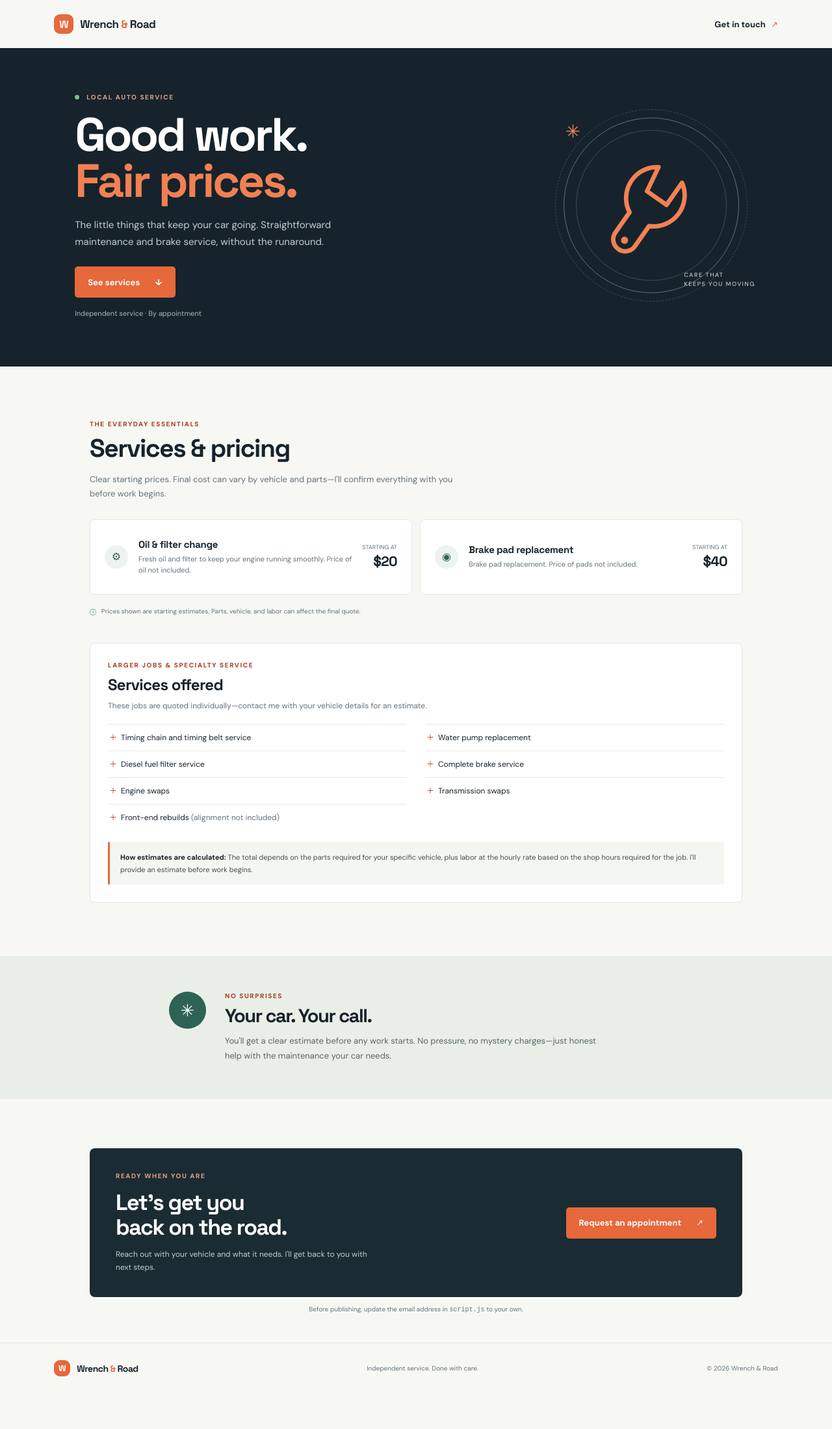
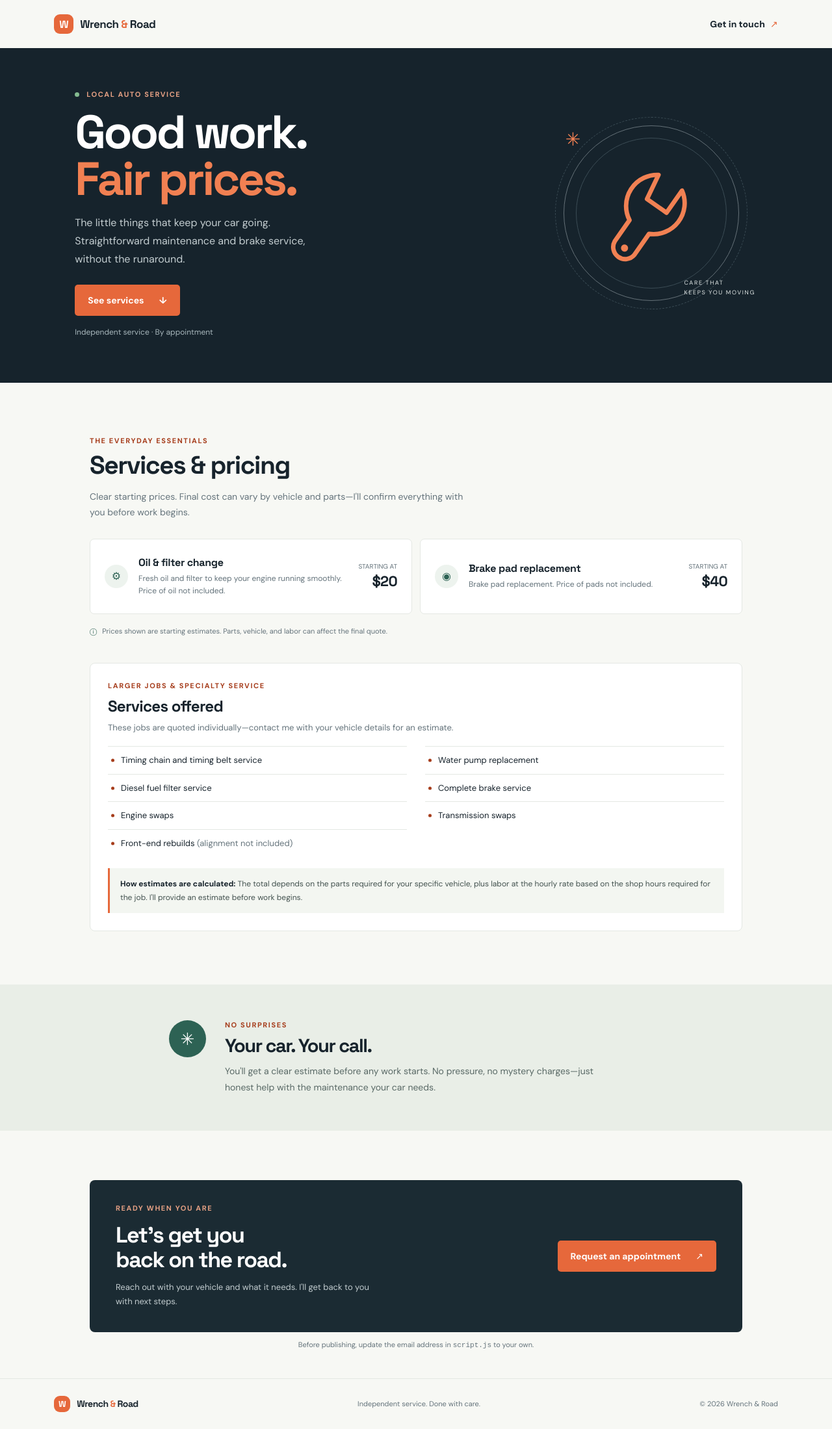
Before and after one commit to Cheezymrp/Mechanic-website, a plain HTML site: page index.html in a window 1280 px wide. Shown: the whole page at 65% size. Before the commit the page ends 2144 px from the top, so only its background shows below. Drawn offline with Linux system fonts and the light colour scheme.

Commit message:
Add files via upload

```diff
--- a/styles.css
+++ b/styles.css
@@ -44,7 +44,7 @@ button:focus-visible, a:focus-visible, input:focus-visible {
   color: var(--white); background: var(--orange); font-size: 16px;
 }
 .brand-amp { color: var(--orange); }
-.header-cta { color: var(--ink); text-decoration: none; font-size: 13px; font-weight: 700; }
+.header-cta { color: var(--ink); text-decoration: none; font-size: 14px; font-weight: 700; }
 .header-cta span { margin-left: 5px; color: var(--orange); }
 .hero {
   position: relative; min-height: 490px; padding: 64px max(9%, calc((100% - 1080px) / 2)) 70px;
@@ -52,23 +52,23 @@ button:focus-visible, a:focus-visible, input:focus-visible {
   overflow: hidden; color: #fff; background: #16232c;
 }
 .hero-content { max-width: 530px; position: relative; z-index: 1; }
-.eyebrow { margin: 0 0 15px; color: var(--orange-dark); font-size: 10px; line-height: 1.4; letter-spacing: 1.6px; font-weight: 700; }
+.eyebrow { margin: 0 0 15px; color: var(--orange-dark); font-size: 11px; line-height: 1.4; letter-spacing: 1.6px; font-weight: 700; }
 .hero .eyebrow { color: #e6a184; }
 .status-dot { display: inline-block; width: 7px; height: 7px; margin-right: 7px; border-radius: 50%; background: #84bb90; }
 h1, h2, h3, p { margin-top: 0; }
 h1, h2, h3 { font-family: 'Space Grotesk', sans-serif; }
 h1 { margin-bottom: 18px; font-size: clamp(46px, 6vw, 72px); line-height: .99; letter-spacing: -3.4px; }
 h1 span { color: #f18052; }
-.hero-copy { max-width: 410px; margin-bottom: 25px; color: #c3cdd0; font-size: 15px; line-height: 1.75; }
+.hero-copy { max-width: 410px; margin-bottom: 25px; color: #c3cdd0; font-size: 16px; line-height: 1.75; }
 .button {
   min-height: 48px; display: inline-flex; align-items: center; justify-content: center; gap: 23px;
   padding: 0 20px; border: 0; border-radius: 5px; text-decoration: none;
-  font-size: 13px; font-weight: 700; cursor: pointer; transition: background .18s ease, transform .18s ease;
+  font-size: 14px; font-weight: 700; cursor: pointer; transition: background .18s ease, transform .18s ease;
 }
 .button:hover { transform: translateY(-1px); }
 .button-primary { color: #fff; background: var(--orange); }
 .button-primary:hover { background: #cf5730; }
-.hero-note { margin: 17px 0 0; color: #a8b7bc; font-size: 11px; }
+.hero-note { margin: 17px 0 0; color: #a8b7bc; font-size: 12px; }
 .hero-art { width: 325px; height: 325px; flex: 0 0 325px; position: relative; display: grid; place-items: center; color: #f18153; }
 .art-ring { position: absolute; width: 270px; height: 270px; border: 1px solid #657178; border-radius: 50%; }
 .art-ring::before, .art-ring::after { position: absolute; content: ''; border: 1px solid #3b4c55; border-radius: 50%; }
@@ -86,7 +86,7 @@ h2 { margin-bottom: 0; font-size: clamp(29px, 4vw, 39px); line-height: 1.12; let
   color: var(--green); background: transparent; font-size: 12px; font-weight: 700; cursor: pointer;
 }
 .text-button span { padding-left: 4px; font-size: 16px; }
-.section-intro { max-width: 600px; margin: 15px 0 28px; color: var(--muted); font-size: 13px; line-height: 1.7; }
+.section-intro { max-width: 600px; margin: 15px 0 28px; color: var(--muted); font-size: 14px; line-height: 1.7; }
 .service-list { display: grid; grid-template-columns: repeat(2, minmax(0, 1fr)); gap: 12px; }
 .service-card {
   min-height: 116px; padding: 21px 22px; display: flex; justify-content: space-between; align-items: center; gap: 16px;
@@ -99,35 +99,35 @@ h2 { margin-bottom: 0; font-size: clamp(29px, 4vw, 39px); line-height: 1.12; let
   border-radius: 50%; color: var(--green); background: #edf3ee; font-size: 16px;
 }
 .service-details { min-width: 0; flex: 1; }
-.service-details h3 { margin: 0 0 5px; font-size: 15px; letter-spacing: -.3px; }
-.service-details p { margin: 0; color: var(--muted); font-size: 11px; line-height: 1.55; }
+.service-details h3 { margin: 0 0 5px; font-size: 16px; letter-spacing: -.3px; }
+.service-details p { margin: 0; color: var(--muted); font-size: 12px; line-height: 1.55; }
 .service-price { flex: 0 0 auto; text-align: right; white-space: nowrap; }
-.service-price span { display: block; color: var(--muted); font-size: 9px; }
-.service-price strong { display: block; margin-top: 2px; font-family: 'Space Grotesk', sans-serif; font-size: 21px; letter-spacing: -.7px; }
+.service-price span { display: block; color: var(--muted); font-size: 10px; }
+.service-price strong { display: block; margin-top: 2px; font-family: 'Space Grotesk', sans-serif; font-size: 22px; letter-spacing: -.7px; }
 .service-actions { display: flex; justify-content: flex-end; gap: 6px; margin-top: 8px; }
 .service-actions button { padding: 5px 7px; border: 0; border-radius: 3px; color: var(--green); background: #edf3ee; font-size: 10px; font-weight: 700; cursor: pointer; }
 .service-actions .delete-service { color: #a63d1c; background: #fbefeb; }
 .empty-services { padding: 24px; grid-column: 1 / -1; color: var(--muted); text-align: center; border: 1px dashed #cfd7d0; border-radius: 7px; }
-.price-note { margin: 18px 0 0; color: var(--muted); font-size: 10px; line-height: 1.6; }
+.price-note { margin: 18px 0 0; color: var(--muted); font-size: 11px; line-height: 1.6; }
 .price-note span { margin-right: 5px; color: var(--green); }
 .quoted-services { margin-top: 40px; padding: 27px; border: 1px solid var(--line); border-radius: 8px; background: #fff; }
 .quoted-heading .eyebrow { margin-bottom: 7px; }
 .quoted-heading h3 { margin: 0; font-size: 24px; letter-spacing: -.7px; }
-.quoted-heading > p:last-child { margin: 8px 0 18px; color: var(--muted); font-size: 12px; line-height: 1.6; }
+.quoted-heading > p:last-child { margin: 8px 0 18px; color: var(--muted); font-size: 13px; line-height: 1.6; }
 .quoted-list { margin: 0; padding: 0; display: grid; grid-template-columns: repeat(2, minmax(0, 1fr)); gap: 0 28px; list-style: none; }
-.quoted-list li { position: relative; padding: 11px 8px 11px 20px; border-top: 1px solid var(--line); color: var(--ink); font-size: 12px; line-height: 1.5; }
-.quoted-list li::before { position: absolute; left: 2px; color: var(--orange-dark); content: "＋"; font-weight: 700; }
+.quoted-list li { position: relative; padding: 11px 8px 11px 20px; border-top: 1px solid var(--line); color: var(--ink); font-size: 13px; line-height: 1.5; }
+.quoted-list li::before { position: absolute; top: 50%; left: 5px; width: 5px; height: 5px; border-radius: 50%; background: var(--orange-dark); content: ""; transform: translateY(-50%); }
 .quoted-list li span { color: var(--muted); }
-.quote-policy { margin: 18px 0 0; padding: 14px 16px; border-left: 3px solid var(--orange); color: #43524f; background: #f3f6f1; font-size: 11px; line-height: 1.7; }
+.quote-policy { margin: 18px 0 0; padding: 14px 16px; border-left: 3px solid var(--orange); color: #43524f; background: #f3f6f1; font-size: 12px; line-height: 1.7; }
 .quote-policy strong { color: var(--ink); }
 .manager-panel { margin-top: 25px; padding: 22px; border: 1px solid #dfe6df; border-radius: 8px; background: #edf2eb; }
 .manager-heading { display: flex; justify-content: space-between; align-items: flex-start; }
 .manager-heading .eyebrow { margin-bottom: 6px; }
 .manager-heading h3 { margin: 0; font-size: 20px; letter-spacing: -.5px; }
 .icon-button { width: 36px; height: 36px; border: 1px solid #d4ddd4; border-radius: 50%; color: var(--ink); background: #fff; font-size: 23px; cursor: pointer; }
-.manager-help { margin: 10px 0 20px; color: var(--muted); font-size: 11px; line-height: 1.6; }
+.manager-help { margin: 10px 0 20px; color: var(--muted); font-size: 12px; line-height: 1.6; }
 .service-form { display: grid; grid-template-columns: 2fr 1fr; gap: 13px; }
-.form-field label { display: block; margin-bottom: 6px; font-size: 11px; font-weight: 700; }
+.form-field label { display: block; margin-bottom: 6px; font-size: 12px; font-weight: 700; }
 .form-field input { width: 100%; min-height: 43px; padding: 0 11px; border: 1px solid #d7ded7; border-radius: 4px; color: var(--ink); background: #fff; font-size: 13px; }
 .form-field input::placeholder { color: #87918e; }
 .form-field-wide { grid-column: 1 / -1; }
@@ -143,14 +143,14 @@ h2 { margin-bottom: 0; font-size: clamp(29px, 4vw, 39px); line-height: 1.12; let
 .about-icon { width: 57px; height: 57px; display: grid; place-items: center; border-radius: 50%; color: #fff; background: var(--green); font-size: 26px; }
 .about-inner .eyebrow { margin-bottom: 7px; }
 .about-inner h2 { font-size: 29px; }
-.about-inner p:last-child { max-width: 590px; margin: 11px 0 0; color: #596966; font-size: 13px; line-height: 1.75; }
+.about-inner p:last-child { max-width: 590px; margin: 11px 0 0; color: #596966; font-size: 14px; line-height: 1.75; }
 .contact { padding-top: 76px; padding-bottom: 45px; }
 .contact-card { padding: 36px 40px; display: flex; justify-content: space-between; align-items: center; gap: 28px; border-radius: 8px; color: #fff; background: #1b2b33; }
 .contact-card .eyebrow { color: #e6a184; }
 .contact-card h2 { font-size: 34px; }
-.contact-copy { max-width: 410px; margin: 11px 0 0; color: #c3cdd0; font-size: 12px; line-height: 1.7; }
+.contact-copy { max-width: 410px; margin: 11px 0 0; color: #c3cdd0; font-size: 13px; line-height: 1.7; }
 .contact-button { flex: 0 0 auto; }
-.contact-placeholder { margin: 12px 0 0; color: var(--muted); font-size: 10px; text-align: center; }
+.contact-placeholder { margin: 12px 0 0; color: var(--muted); font-size: 11px; text-align: center; }
 .contact-placeholder code { font-size: inherit; }
 .site-footer {
   min-height: 78px; padding: 18px max(6.5%, calc((100% - 1160px) / 2)); display: flex;
@@ -158,36 +158,36 @@ h2 { margin-bottom: 0; font-size: clamp(29px, 4vw, 39px); line-height: 1.12; let
 }
 .footer-brand { font-size: 14px; }
 .footer-brand .brand-mark { width: 25px; height: 25px; font-size: 13px; }
-.site-footer p, .copyright { margin: 0; color: var(--muted); font-size: 10px; }
+.site-footer p, .copyright { margin: 0; color: var(--muted); font-size: 11px; }
 
 @media (max-width: 650px) {
   .site-header { height: 64px; padding: 0 20px; }
   .brand { gap: 8px; font-size: 15px; }
-  .header-cta { font-size: 11px; }
+  .header-cta { font-size: 12px; }
   .hero { min-height: 420px; padding: 57px 24px 54px; }
   .hero-content { max-width: 100%; }
   h1 { font-size: clamp(48px, 13vw, 66px); }
-  .hero-copy { max-width: 340px; font-size: 14px; }
+  .hero-copy { max-width: 340px; font-size: 15px; }
   .hero-art { position: absolute; width: 170px; height: 170px; right: -60px; bottom: 6px; opacity: .16; }
   .art-ring { width: 150px; height: 150px; }
   .wrench-art { width: 95px; }
   .art-caption, .art-star { display: none; }
   .section-wrap { padding: 58px 20px; }
   .section-heading { align-items: center; }
-  .section-heading .eyebrow { font-size: 9px; }
+  .section-heading .eyebrow { font-size: 10px; }
   h2 { font-size: 29px; }
-  .text-button { max-width: 120px; font-size: 11px; }
-  .section-intro { margin: 12px 0 22px; font-size: 12px; }
+  .text-button { max-width: 120px; font-size: 12px; }
+  .section-intro { margin: 12px 0 22px; font-size: 13px; }
   .service-list { grid-template-columns: 1fr; gap: 9px; }
   .service-card { min-height: 105px; padding: 17px 15px; gap: 12px; }
   .service-card-editing { grid-template-columns: 36px minmax(0, 1fr) auto; }
-  .service-details h3 { font-size: 14px; }
-  .service-details p { font-size: 10px; }
+  .service-details h3 { font-size: 15px; }
+  .service-details p { font-size: 11px; }
   .service-price strong { font-size: 19px; }
   .quoted-services { margin-top: 30px; padding: 19px 16px; }
   .quoted-heading h3 { font-size: 22px; }
   .quoted-list { grid-template-columns: 1fr; }
-  .quoted-list li { font-size: 11px; }
+  .quoted-list li { font-size: 12px; }
   .quote-policy { padding: 12px; }
   .manager-panel { padding: 17px; }
   .service-form { grid-template-columns: 1fr 1fr; }
@@ -195,7 +195,7 @@ h2 { margin-bottom: 0; font-size: clamp(29px, 4vw, 39px); line-height: 1.12; let
   .about-inner { grid-template-columns: 43px 1fr; gap: 15px; }
   .about-icon { width: 42px; height: 42px; font-size: 20px; }
   .about-inner h2 { font-size: 25px; }
-  .about-inner p:last-child { font-size: 12px; }
+  .about-inner p:last-child { font-size: 13px; }
   .contact { padding-top: 52px; padding-bottom: 35px; }
   .contact-card { padding: 26px 22px; align-items: flex-start; flex-direction: column; gap: 20px; }
   .contact-card h2 { font-size: 31px; }
```
